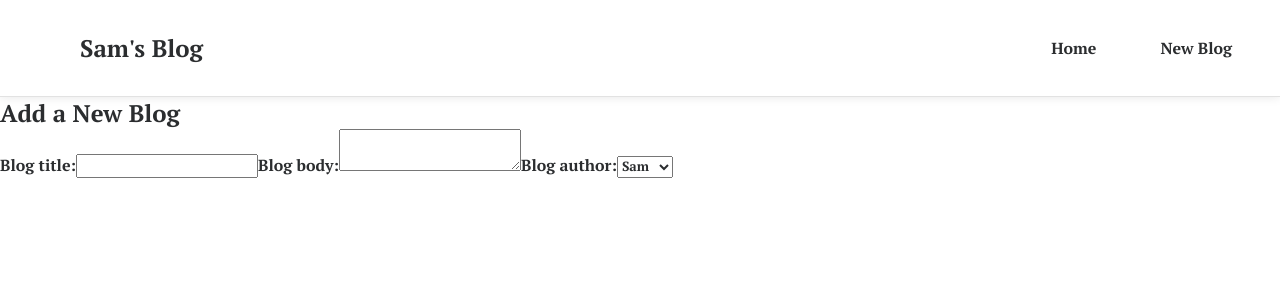
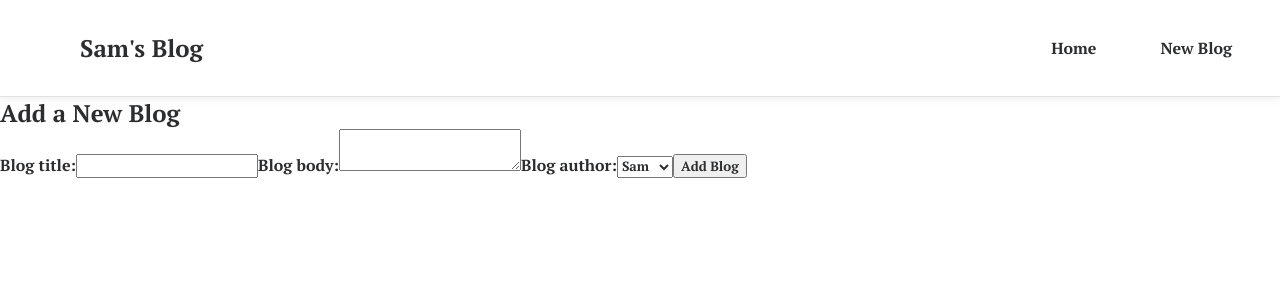
Before and after one commit to samuelandersoncodes/sam-blog, a React (Create React App) app: page /create in a window 1280 px wide. Shown: the top 300 px of the page. Built offline with nearby package versions, Linux system fonts and the light colour scheme.

Commit message:
feat: Add new blog button

```diff
--- a/src/Create.js
+++ b/src/Create.js
@@ -17,6 +17,7 @@ const Create = () => {
           <option value="Sam">Sam</option>
           <option value="Andy">Andy</option>
         </select>
+        <button>Add Blog</button>
       </form>
     </div>
    );
```
